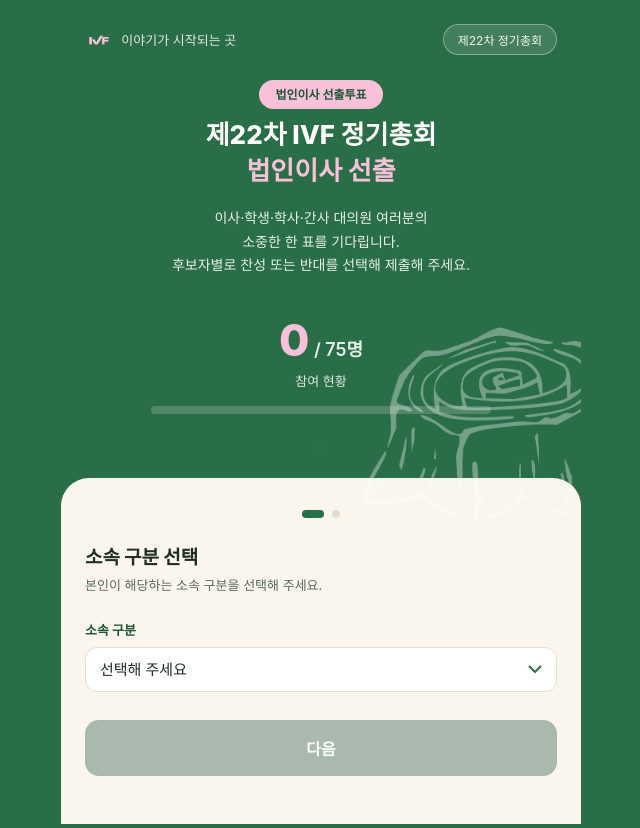
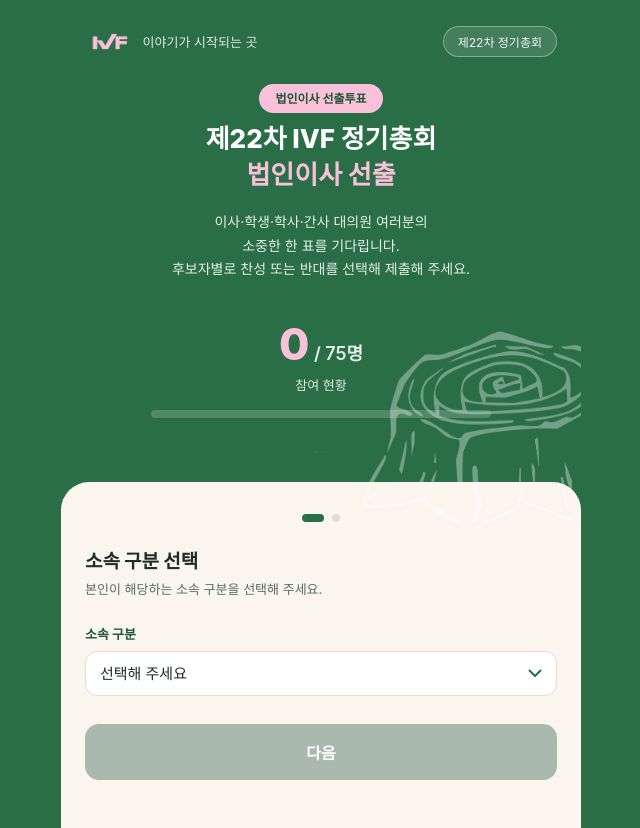
Before and after one commit to jeje-0/4, a website: page public/index.html in a window 1280 px wide. Shown: the whole page, without its empty margins (319-959 px from the left). Drawn offline with Linux system fonts and the light colour scheme; no server answers.

Commit message:
Update index.html

```diff
--- a/public/index.html
+++ b/public/index.html
@@ -27,7 +27,7 @@
     padding:24px 24px 64px;color:#fff;position:relative;overflow:hidden;}
   .logo-row{display:flex;justify-content:space-between;align-items:center;margin-bottom:28px;position:relative;z-index:2;}
   .logo{display:flex;align-items:center;gap:8px;}
-  .logo-img{height:20px;width:auto;display:block;}
+  .logo-img{height:35px;width:auto;display:block;}
   .logo span{font-size:13px;color:#dfe9e2;}
   .badge-round{background:rgba(255,255,255,0.12);border:1px solid rgba(255,255,255,0.35);
     border-radius:999px;padding:6px 14px;font-size:12px;color:#f2f7f3;white-space:nowrap;}
```
